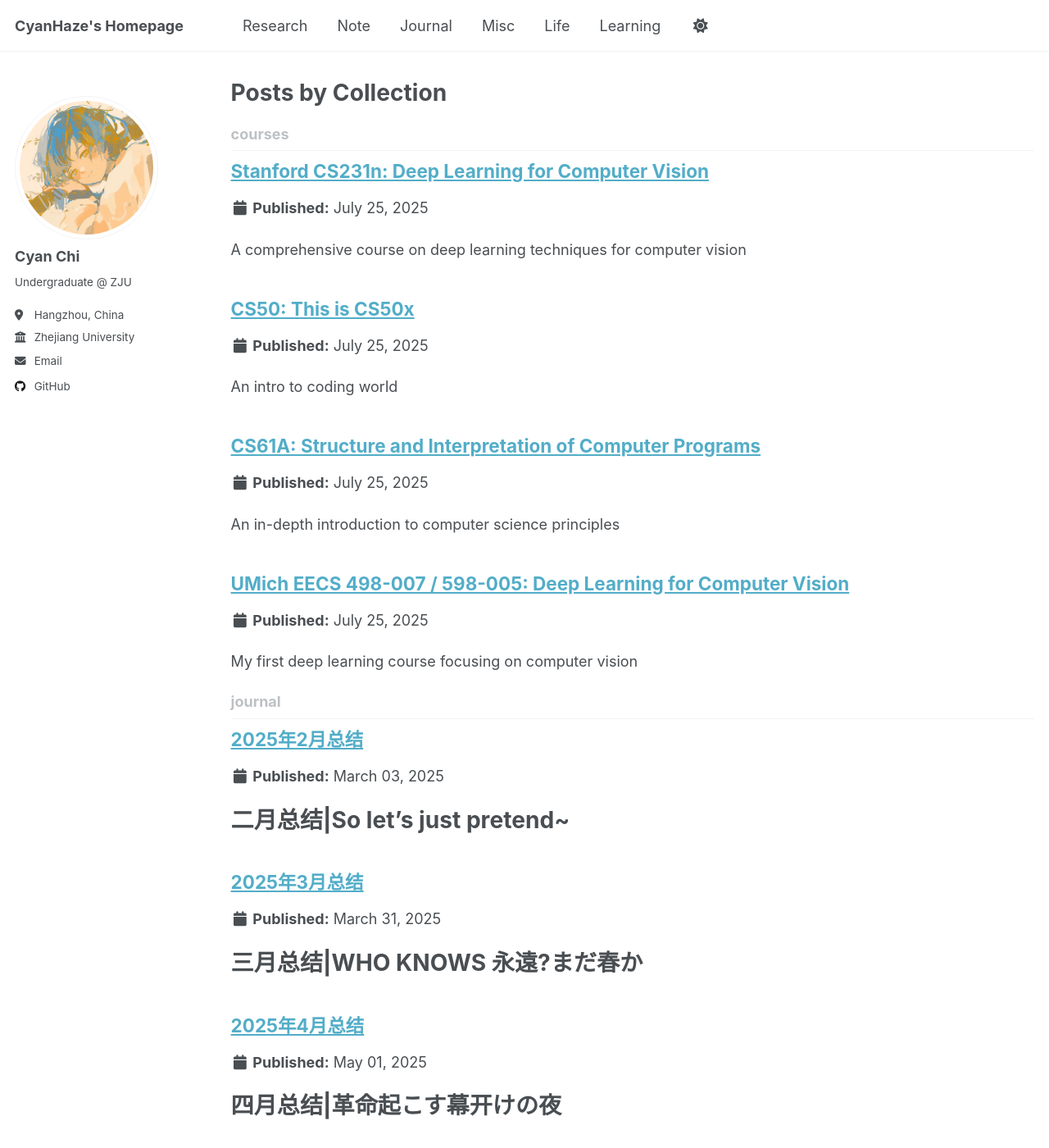
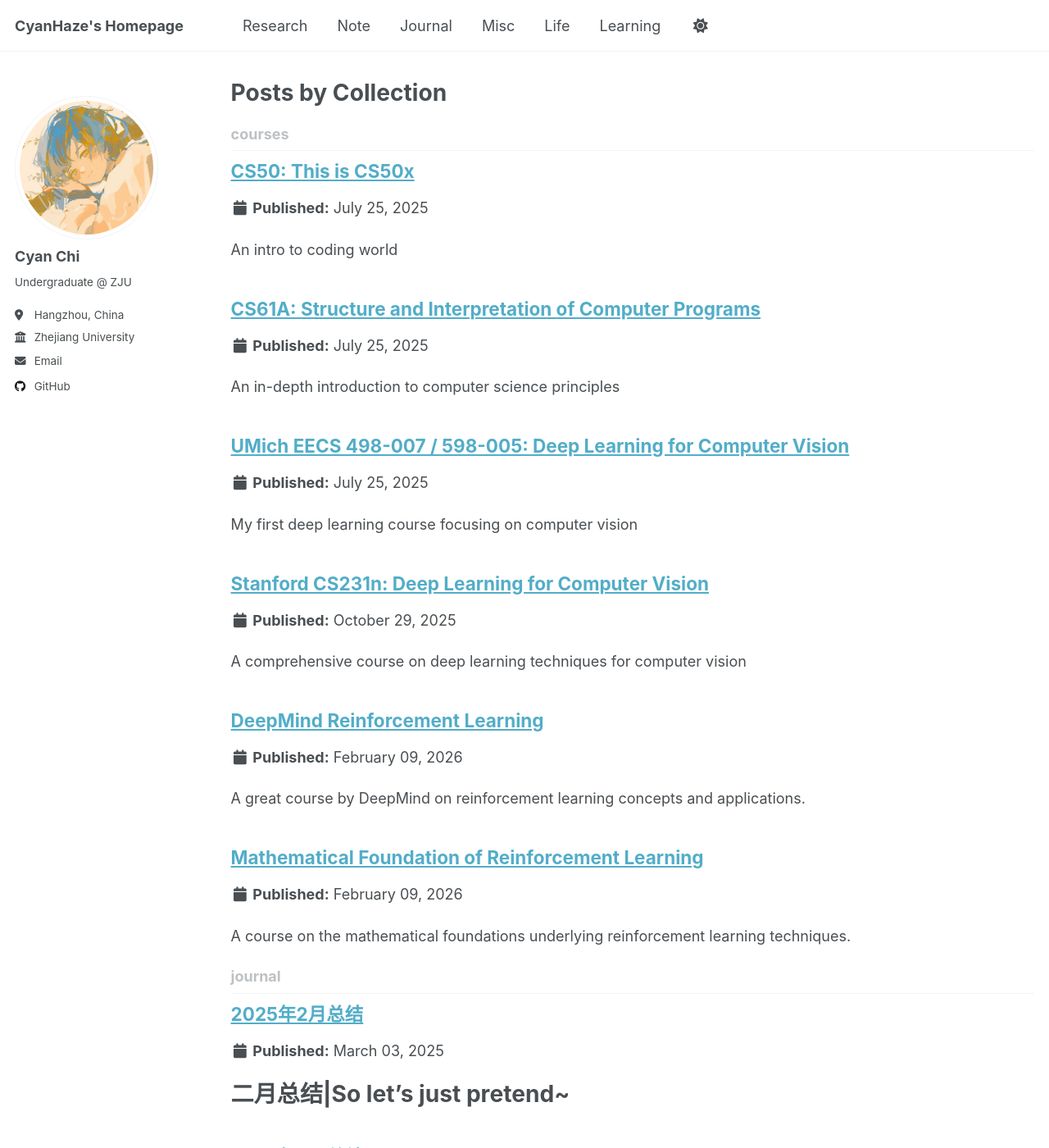
Before and after one commit to CyanHaze/CyanHaze.github.io, a Jekyll site: the page built from _pages/collection-archive.html, in a window 1280 px wide and 1400 px high. Shown: the whole window at 82% size. Built offline with Jekyll 4.4.1, drawn with Linux system fonts in a browser that asks for light colours; a script that is not in the unit is left out; some of the changed lines change nothing that is shown; some of the changed text lies outside the part shown.

Commit message:
Some updates on learning about the RL

```diff
--- a/_courses/CS231n Deep Learning for Computer Vision.md
+++ b/_courses/CS231n Deep Learning for Computer Vision.md
@@ -5,7 +5,7 @@ author_profile: true
 collection: courses
 tags: [AI]
 school: "Stanford University"
-date: 2025-07-25
+date: 2025-10-29
 permalink: /learning/courses/CS231n-Deep-Learning-for-Computer-Vision
 code: "CS231n"
 excerpt: "A comprehensive course on deep learning techniques for computer vision"
--- /dev/null
+++ b/_courses/DeepMind Reinforcement Learning.md
@@ -0,0 +1,34 @@
+---
+title: "DeepMind Reinforcement Learning"
+layout: single
+author_profile: true
+collection: courses
+tags: [AI]
+school: "University College London"
+date: 2026-02-09
+permalink: /learning/courses/DeepMind-Reinforcement-Learning
+code: "COMPM050"
+excerpt: "A great course by DeepMind on reinforcement learning concepts and applications."
+---
+
+# UMich EECS 498-007 / 598-005: Deep Learning for Computer Vision
+
+## Course Website
+- [Course Website](https://davidstarsilver.wordpress.com/teaching/)
+
+## Course Overview
+It's my first course about reinforcement learning. This course is offered by DeepMind and University College London (UCL). The course covers fundamental concepts of reinforcement learning, including Markov decision processes, dynamic programming, model-free prediction and control, value function approximation, policy gradient methods, and exploration-exploitation trade-offs. The course also includes practical applications and case studies in reinforcement learning.
+
+There is a slide which impresses me a lot. In the last lecture, the instructor, David Silver showed that the Go was still at the stage of grandmaster level. That was in 2015. And just one year later, he and the DeepMind team published the AlphaGo, which defeated the world champion Lee Sedol in 2016 and finally achieved superhuman level.
+
+## My Learning Journey
+- 2026.1.21 Lecture 1: Introduction to Reinforcement Learning
+- 2026.1.29 Lecture 2: Markov Decision Processes
+- 2026.1.30 Lecture 3: Planning by Dynamic Programming
+- 2026.2.3 Lecture 4: Model-Free Prediction
+- 2026.2.4 Lecture 5: Model-Free Control
+- 2026.2.5 Lecture 6: Value Function Approximation
+- 2026.2.6 Lecture 7: Policy Gradient Methods
+- 2026.2.7 Lecture 8: Integrating Learning and Planning
+- 2026.2.8 Lecture 9: Exploration and Exploitation
+- 2026.2.9 Lecture 10: Case Study: RL in Classic Games
--- /dev/null
+++ b/_courses/Mathematical Foundation of Reinforcement Learning.md
@@ -0,0 +1,35 @@
+---
+title: "Mathematical Foundation of Reinforcement Learning"
+layout: single
+author_profile: true
+collection: courses
+tags: [AI]
+school: "Westlake University"
+date: 2026-02-09
+permalink: /learning/courses/Mathematical-Foundation-of-Reinforcement-Learning
+code: ""
+excerpt: "A course on the mathematical foundations underlying reinforcement learning techniques."
+---
+
+# UMich EECS 498-007 / 598-005: Deep Learning for Computer Vision
+
+## Course Website
+- [Course Website](https://github.com/MathFoundationRL/Book-Mathematical-Foundation-of-Reinforcement-Learning)
+
+## Course Overview
+I take this course together with the David Silver's "Reinforcement Learning" course on Coursera to deepen my understanding of reinforcement learning. This course focuses on the mathematical foundations underlying reinforcement learning techniques.
+
+However, the organization of some chapters in this course differs from that of David Silver's and this course lacks some important topics of the RL. But I still find it a good complement to David Silver's course.
+
+## My Learning Journey
+
+- 2026.1.29 L1-Basic concepts
+- 2026.1.29 L2-Bellman equation
+- 2026.1.31 L3-Bellman optimality equation
+- 2026.2.4 L4-Value iteration and policy iteration
+- 2026.2.4 L5-Monte Carlo methods
+- 2026.2.5 L6-Stochastic approximation
+- 2026.2.6 L7-Temporal-Difference Learning
+- 2026.2.7 L8-Value function methods
+- 2026.2.8 L9-Policy gradient methods
+- 2026.2.9 L10-Actor Critic
--- /dev/null
+++ b/_textbooks/MathematicalFoundationsforDataAnalysis.md
@@ -0,0 +1,109 @@
+---
+title: "Mathematical Foundations for Data Analysis"
+collection: textbooks
+author: "Jeff M. Phillips"
+tags: [Math]
+excerpt: "A great book covering the mathematical foundations necessary for data analysis."
+---
+
+## 📖 Overview
+I read this book after learning the basics of machine learning. It really strengthened my understanding of the mathematical concepts that underpin data analysis techniques. The book covers a wide range of topics, including probability, linear algebra, distance metrics, regression, clustering, and classification. Each chapter builds on the previous ones, providing a comprehensive foundation for anyone interested in data science. And this book solves many questions that I haven't figure out before like the meaning of Support Vector Machine, Principal Component Analysis, and Singular Value Decomposition. I highly recommend this book to anyone looking to deepen their understanding of the mathematical principles behind data analysis or machine learning.
+
+## 📅 Learning Journey
+**Chapter 1 Probability Review**
+
+- 2025.10.22 1.1 Sample Space
+- 2025.10.22 1.2 Conditional Probability and Independence
+- 2025.10.25 1.3 Density Functions
+- 2025.10.25 1.4 Expected Value
+- 2025.10.25 1.5 Variance
+- 2025.10.25 1.6 Joint, Marginal, and Conditional Distributions
+- 2025.10.25 1.7 Bayes' Rule
+- 2025.10.25 1.8 Bayesian Inference
+
+**Chapter 2 Convergence and Sampling**
+
+- 2025.10.28 2.1 Sampling and Estimation
+- 2025.10.28 2.2 Probably Approximately Correct (PAC)
+- 2025.10.28 2.3 Concentration of Measure
+- 2025.10.28 2.4 Importance Sampling
+
+**Chapter 3 Linear Algebra Review**
+
+- 2025.10.31 3.1 Vectors and Matrices
+- 2025.10.31 3.2 Addition and Multiplication
+- 2025.10.31 3.3 Norms
+- 2025.10.31 3.4 Linear Independence
+- 2025.10.31 3.5 Rank
+- 2025.10.31 3.6 Square Matrices and Properties
+- 2025.10.31 3.7 Orthogonality
+
+**Chapter 4 Distance and Nearest Neighbors**
+
+- 2025.11.6 4.1 Metrics
+- 2025.11.6 4.2 Lp Distances and their Relatives
+- 2025.11.6 4.3 Distances for Sets and Strings
+- 2025.11.6 4.4 Modeling Text with Distances
+- 2025.11.7 4.5 Similarities
+- 2025.11.7 4.6 Locality Sensitive Hashing
+
+**Chapter 5 Linear Regression**
+
+- 2025.11.19 5.1 Simple Linear Regression
+- 2025.11.19 5.2 Linear Regression with Multiple Explanatory Variables
+- 2025.11.19 5.3 Polynomial Regression
+- 2025.11.19 5.4 Cross-Validation
+- 2025.11.20 5.5 Regularized Regression
+
+**Chapter 6 Gradient Descent**
+
+- 2025.11.24 6.1 Functions
+- 2025.11.24 6.2 Gradients
+- 2025.11.24 6.3 Gradient Descent
+- 2025.11.24 6.4 Fitting a Model to Data
+
+**Chapter 7 Dimensionality Reduction**
+
+- 2025.12.1 7.1 Data Matrices
+- 2025.12.1 7.2 Singular Value Decomposition
+- 2025.12.1 7.3 Eigenvalues and Eigenvectors
+- 2025.12.1 7.4 The Power Method
+- 2025.12.1 7.5 Principal Component Analysis
+- 2025.12.9 7.6 Multidimensional Scaling
+- 2025.12.9 7.7 Linear Discriminant Analysis
+- 2025.12.9 7.8 Distance Metric Learning
+- 2025.12.9 7.9 Matrix Completion
+- 2025.12.9 7.10 Random Projections
+
+**Chapter 8 Clustering**
+
+- 2025.12.23 8.1 Voronoi Diagrams
+- 2025.12.23 8.2 Gonzalez's Algorithm for k-Center Clustering
+- 2025.12.23 8.3 Lloyd's Algorithm for k-Means Clustering
+- 2025.12.23 8.4 Mixture of Gaussians
+- 2025.12.23 8.5 Hierarchical Clustering
+- 2025.12.23 8.6 Density-Based Clustering and Outliers
+- 2025.12.23 8.7 Mean Shift Clustering
+
+**Chapter 9 Classification**
+
+- 2026.1.17 9.1 Linear Classifiers
+- 2026.1.17 9.2 Perceptron Algorithm
+- 2026.1.17 9.3 Support Vector Machines and Kernels
+- 2026.1.17 9.4 Learnability and VC dimension
+- 2026.1.17 9.5 kNN Classifiers
+- 2026.1.17 9.6 Decision Trees
+- 2026.1.17 9.7 Neural Networks
+
+**Chapter 10 Graph Structured Data**
+
+- 2026.1.18 10.1 Markov Chains
+- 2026.1.18 10.2 PageRank
+- 2026.1.18 10.3 Spectral Clustering on Graphs
+- 2026.1.18 10.4 Communities in Graphs
+
+**Chapter 11 Big Data and Sketching**
+
+- 2026.1.19 11.1 The Streaming Model
+- 2026.1.19 11.2 Frequent Items
+- 2026.1.19 11.3 Matrix Sketching
```
